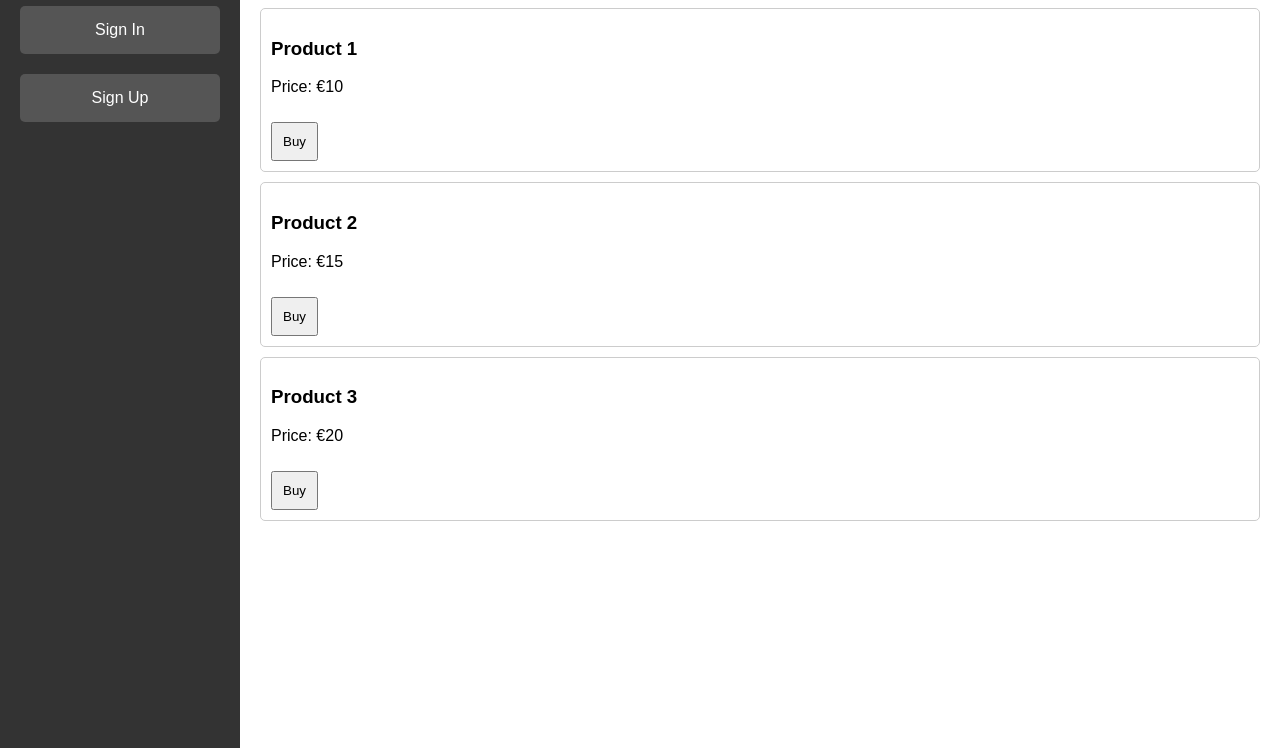
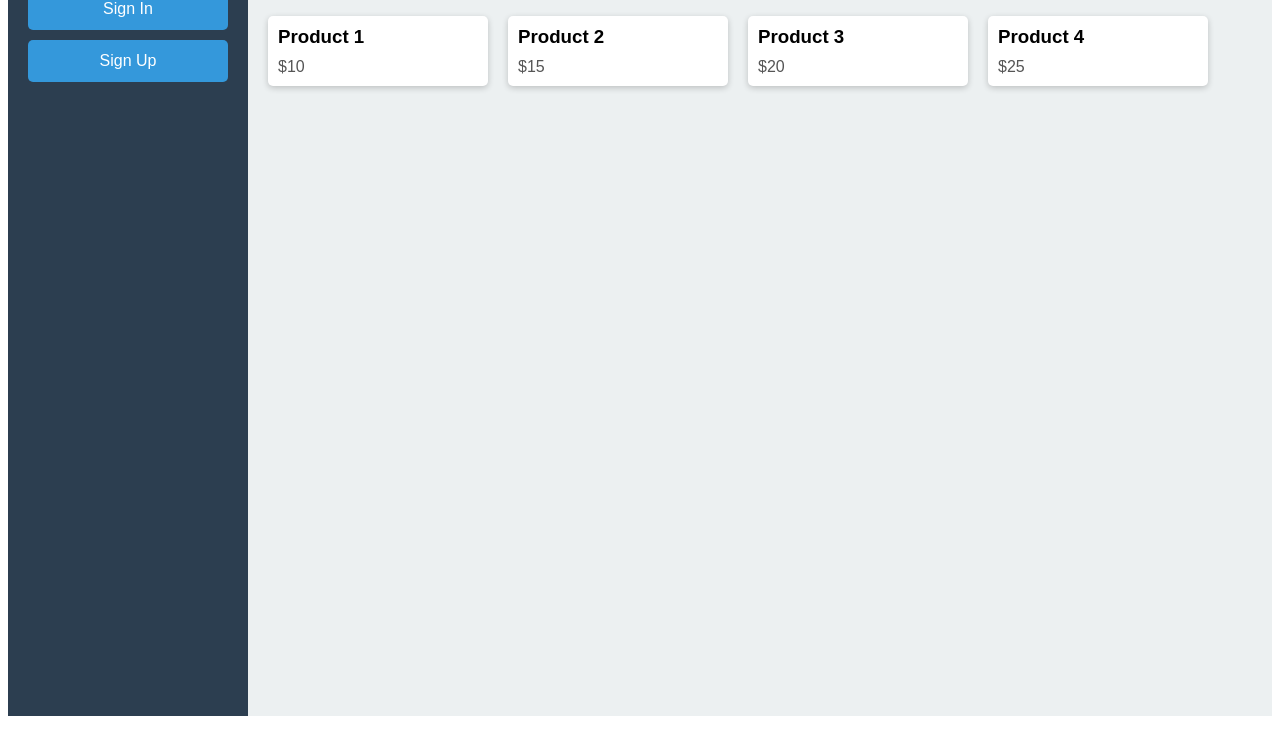
Before and after one commit to iplay4google/GyulinSell, a website: page shop.html in a window 1280 px wide. Shown: the part 92-840 px from the top of the page. After the commit the page ends 816 px from the top, so only its background shows below. Drawn offline with Linux system fonts and the light colour scheme.

Commit message:
Add sidebar with guest, sign in, sign up buttons

```diff
--- a/shop.css
+++ b/shop.css
@@ -1,47 +1,61 @@
-body {
-  margin: 0;
+/* Container layout */
+#container {
+  display: flex;
+  min-height: 100vh;
   font-family: Arial, sans-serif;
-  display: flex;
 }
 
-.sidebar {
+/* Sidebar */
+#sidebar {
   width: 200px;
-  background-color: #333;
-  color: white;
+  background-color: #2c3e50;
+  padding: 20px;
   display: flex;
   flex-direction: column;
-  padding: 20px;
-  height: 100vh;
+  gap: 10px;
 }
 
-.sidebar button {
-  background-color: #555;
+#sidebar button {
+  background-color: #3498db;
+  color: white;
   border: none;
-  color: white;
-  padding: 15px;
-  margin: 10px 0;
+  padding: 12px;
   cursor: pointer;
   font-size: 16px;
   border-radius: 5px;
+  transition: 0.2s;
 }
 
-.sidebar button:hover {
-  background-color: #777;
+#sidebar button:hover {
+  background-color: #2980b9;
 }
 
-.main-content {
+/* Main content */
+#main {
   flex: 1;
   padding: 20px;
+  background-color: #ecf0f1;
+}
+
+#products {
+  display: flex;
+  flex-wrap: wrap;
+  gap: 20px;
 }
 
 .product {
-  border: 1px solid #ccc;
+  width: 200px;
+  background-color: white;
   padding: 10px;
-  margin-bottom: 10px;
   border-radius: 5px;
+  box-shadow: 0 2px 6px rgba(0,0,0,0.2);
 }
 
-.product button {
-  padding: 10px;
-  margin-top: 10px;
+.product h3 {
+  margin: 0 0 10px;
 }
+
+.product p {
+  margin: 0;
+  color: #555;
+}
--- a/shop.html
+++ b/shop.html
@@ -3,19 +3,23 @@
 <head>
   <meta charset="UTF-8">
   <meta name="viewport" content="width=device-width, initial-scale=1.0">
-  <title>GyulinSell</title>
+  <title>GyulinSell Shop</title>
   <link rel="stylesheet" href="shop.css">
 </head>
 <body>
-  <div class="sidebar">
-    <button id="guestBtn">Join as Guest</button>
-    <button id="signInBtn">Sign In</button>
-    <button id="signUpBtn">Sign Up</button>
-  </div>
+  <div id="container">
+    <!-- Sidebar -->
+    <div id="sidebar">
+      <button id="guestBtn">Join as Guest</button>
+      <button id="signInBtn">Sign In</button>
+      <button id="signUpBtn">Sign Up</button>
+    </div>
 
-  <div class="main-content">
-    <h1>Products</h1>
-    <div id="productsContainer"></div>
+    <!-- Main content -->
+    <div id="main">
+      <h1>Products</h1>
+      <div id="products"></div>
+    </div>
   </div>
 
   <script src="shop.js"></script>
--- a/shop.js
+++ b/shop.js
@@ -1,59 +1,29 @@
-let isGuest = false;
-
-// Dummy products array (replace with your server data)
+// Sample products data
 const products = [
-  { id: 1, name: "Product 1", price: 10 },
-  { id: 2, name: "Product 2", price: 15 },
-  { id: 3, name: "Product 3", price: 20 }
+  { id: 1, name: "Product 1", price: "$10" },
+  { id: 2, name: "Product 2", price: "$15" },
+  { id: 3, name: "Product 3", price: "$20" },
+  { id: 4, name: "Product 4", price: "$25" },
 ];
 
-const productsContainer = document.getElementById("productsContainer");
-const guestBtn = document.getElementById("guestBtn");
-const signInBtn = document.getElementById("signInBtn");
-const signUpBtn = document.getElementById("signUpBtn");
+// Render products in the main area
+const productsDiv = document.getElementById("products");
+products.forEach(product => {
+  const div = document.createElement("div");
+  div.className = "product";
+  div.innerHTML = `<h3>${product.name}</h3><p>${product.price}</p>`;
+  productsDiv.appendChild(div);
+});
 
-// Render products
-function renderProducts() {
-  productsContainer.innerHTML = "";
-  products.forEach(product => {
-    const productDiv = document.createElement("div");
-    productDiv.className = "product";
-    productDiv.innerHTML = `
-      <h3>${product.name}</h3>
-      <p>Price: €${product.price}</p>
-    `;
+// Button functionality
+document.getElementById('guestBtn').addEventListener('click', () => {
+  alert("Guest mode enabled. You can view products but can't buy.");
+});
 
-    if (!isGuest) {
-      const buyBtn = document.createElement("button");
-      buyBtn.textContent = "Buy";
-      buyBtn.onclick = () => alert(`You bought ${product.name}!`);
-      productDiv.appendChild(buyBtn);
-    }
+document.getElementById('signInBtn').addEventListener('click', () => {
+  alert("Redirect to Sign In page (add your actual login functionality here).");
+});
 
-    productsContainer.appendChild(productDiv);
-  });
-}
-
-// Guest button click
-guestBtn.onclick = () => {
-  isGuest = true;
-  renderProducts();
-  alert("You joined as a guest. You can browse products but cannot buy.");
-}
-
-// Sign In button click
-signInBtn.onclick = () => {
-  isGuest = false;
-  renderProducts();
-  alert("Sign in clicked. Implement your login here.");
-}
-
-// Sign Up button click
-signUpBtn.onclick = () => {
-  isGuest = false;
-  renderProducts();
-  alert("Sign up clicked. Implement your signup here.");
-}
-
-// Initial render
-renderProducts();
+document.getElementById('signUpBtn').addEventListener('click', () => {
+  alert("Redirect to Sign Up page (add your actual registration functionality here).");
+});
```
